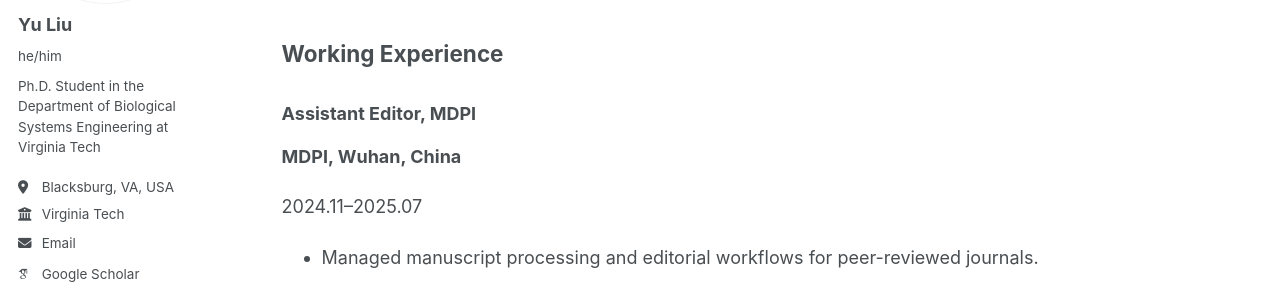
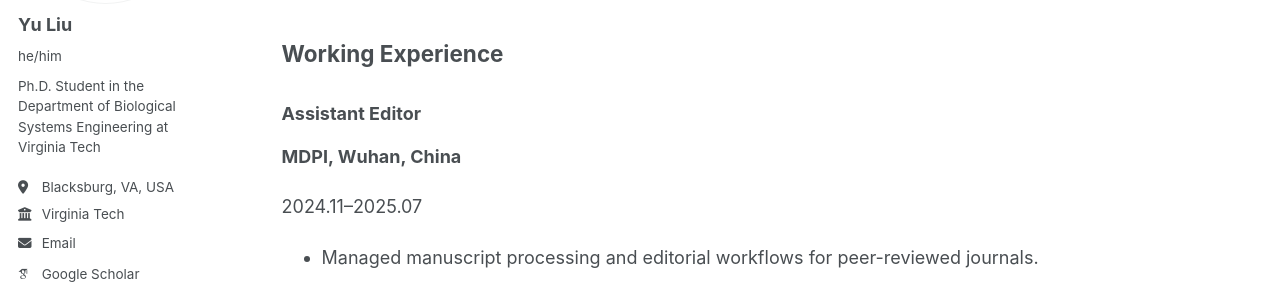
Before and after one commit to yuliu0322/yuliu0322.github.io, a Jekyll site: the page built from _pages/cv.md, in a window 1280 px wide and 900 px high, scrolled down 504 px. Shown: the part 276-560 px from the top of the window. Built offline with Jekyll 4.4.1, drawn with Linux system fonts in a browser that asks for light colours; some web fonts are replaced; a script bundle is joined from its source files by our own code; library files that are not in the unit come from our copies.

Commit message:
Update cv.md

```diff
--- a/_pages/cv.md
+++ b/_pages/cv.md
@@ -32,7 +32,7 @@ Liu, Y., Shi, H., Chen, L., Teng, X., Xue, C., & Li, Z. (2023). An overview of m
 
 ## Working Experience
 
-### Assistant Editor, MDPI
+### Assistant Editor
 
 **MDPI, Wuhan, China**
 
```
